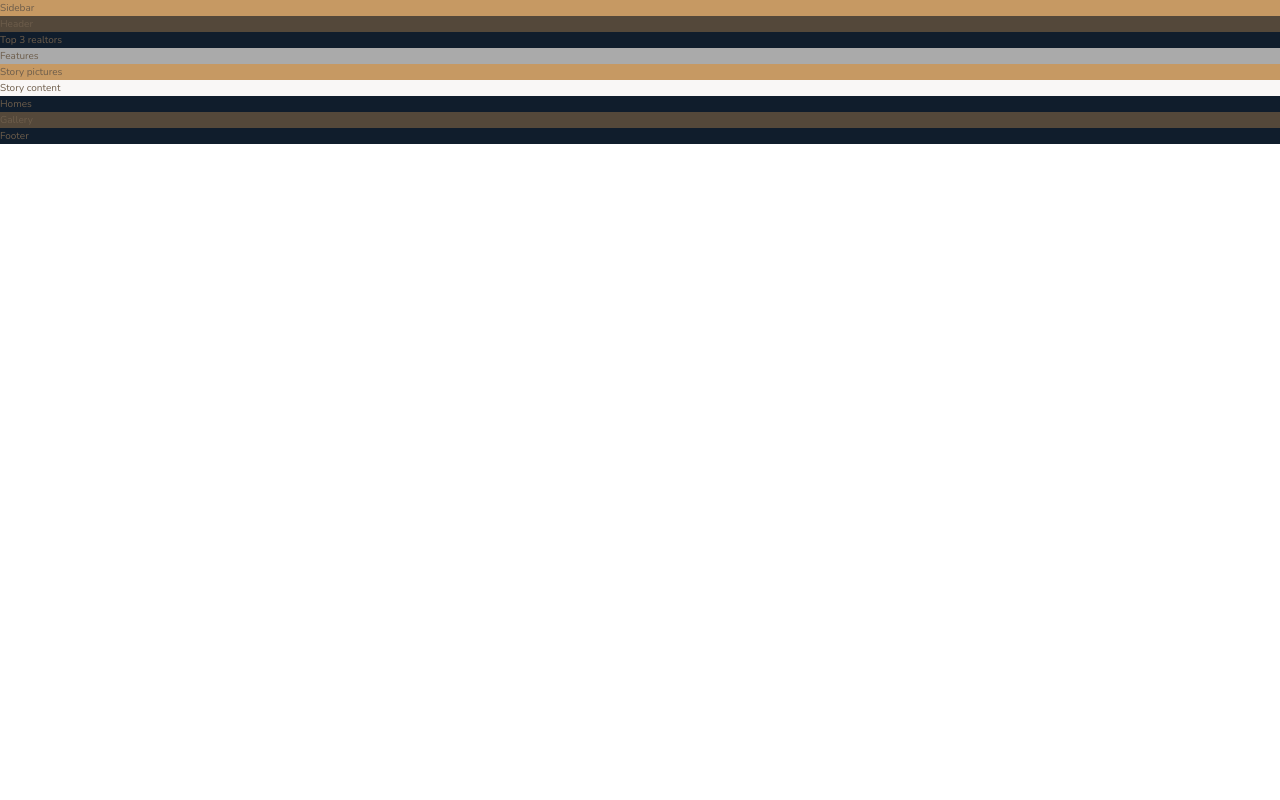
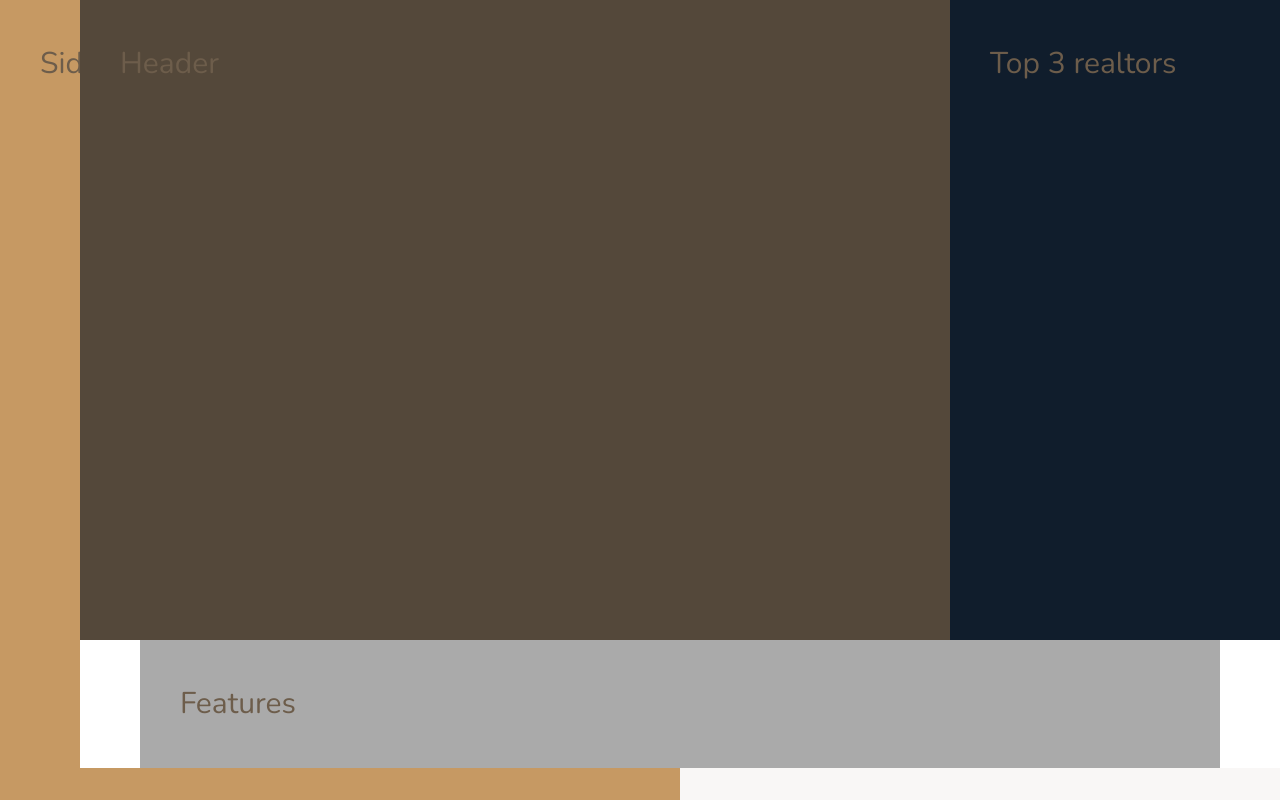
Before and after one commit to jayli3/nexter-front-end, a website: page index.html in a window 1280 px wide. Shown: the top 800 px of the page. Drawn offline with nearby package versions, Linux system fonts and the light colour scheme.

Commit message:
complete css grid layouts

```diff
--- a/sass/_base.scss
+++ b/sass/_base.scss
@@ -23,4 +23,11 @@ html{
 //LAYOUT
 .container{
 	display: grid;
+	grid-template-rows: 80vh min-content 40vw repeat(3, min-content);
+	grid-template-columns: [sidebar-start] 8rem [sidebar-end full-start] minmax(6rem, 1fr) [center-start] repeat(8, [col-start] minmax(min-content, 14rem) [col-end]) [center-end] minmax(6rem, 1fr) [full-end];
+
+	& > *{
+		padding: 40px;
+		font-size: 3rem;
+	}
 }
--- a/sass/_features.scss
+++ b/sass/_features.scss
@@ -1,3 +1,4 @@
 .features{
 	background-color: $color-grey-light-2;
+	grid-column: center-start/center-end;
 }
--- a/sass/_footer.scss
+++ b/sass/_footer.scss
@@ -1,3 +1,4 @@
 .footer{
 	background-color: $color-secondary;
+	grid-column: full-start/full-end;
 }
--- a/sass/_gallery.scss
+++ b/sass/_gallery.scss
@@ -1,3 +1,4 @@
 .gallery{
 	background-color: $color-grey-dark-1;
+	grid-column: full-start/full-end;
 }
--- a/sass/_header.scss
+++ b/sass/_header.scss
@@ -1,3 +1,4 @@
 .header{
 	background-color: $color-grey-dark-1;
+	grid-column: full-start/col-end 6;
 }
--- a/sass/_homes.scss
+++ b/sass/_homes.scss
@@ -1,3 +1,4 @@
 .homes{
 	background-color: $color-secondary;
+	grid-column: center-start/center-end;
 }
--- a/sass/_realtors.scss
+++ b/sass/_realtors.scss
@@ -1,3 +1,4 @@
 .realtors{
 	background-color: $color-secondary;
+	grid-column: col-start 7/full-end;
 }
--- a/sass/_sidebar.scss
+++ b/sass/_sidebar.scss
@@ -1,3 +1,5 @@
 .sidebar{
 	background-color: $color-primary;
+	grid-column: sidebar-start/sidebar-end;
+	grid-row: 1/-1;
 }
--- a/sass/_story.scss
+++ b/sass/_story.scss
@@ -2,9 +2,11 @@
 
 	&__pictures{
 		background-color: $color-primary;
+		grid-column: full-start/col-end 4;
 	}
 
 	&__content{
 		background-color: $color-grey-light-1;
+		grid-column: col-start 5/ full-end;
 	}
 }
```
Also changed, not shown: css/style.css.
